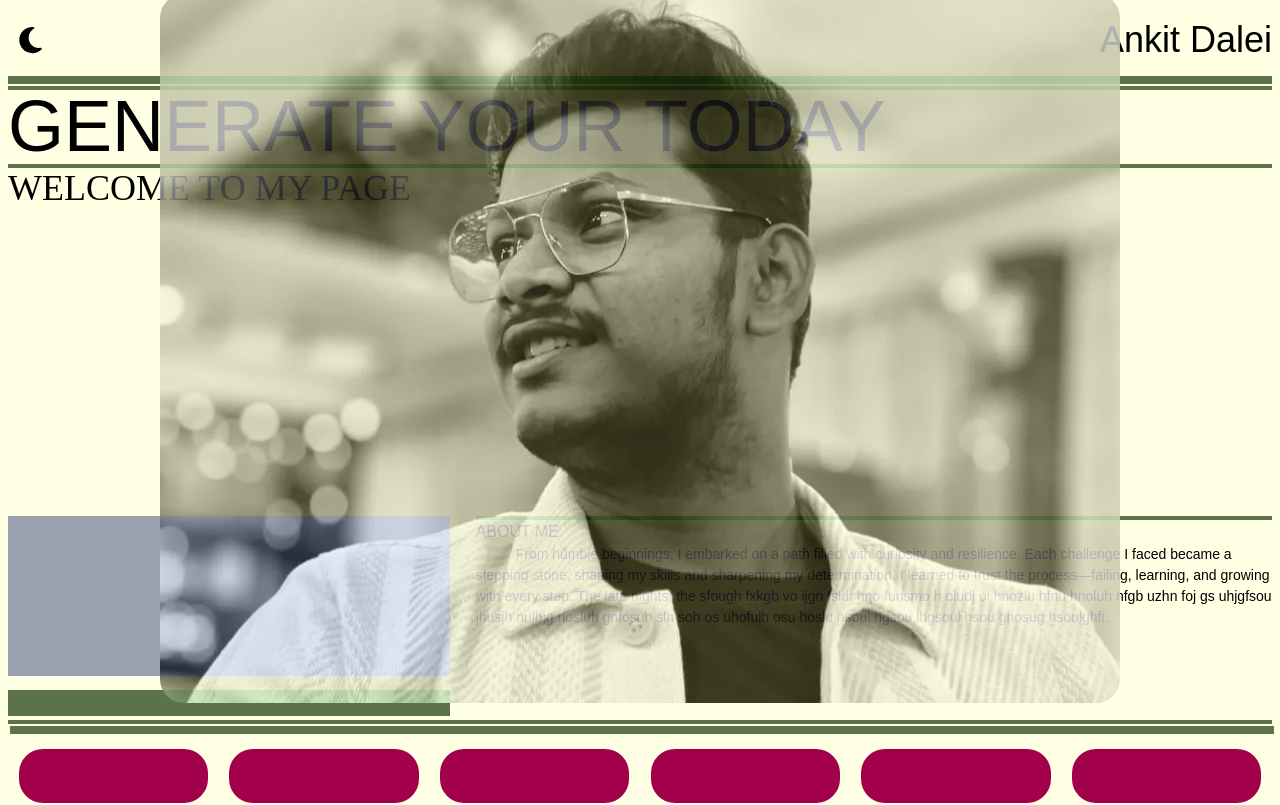
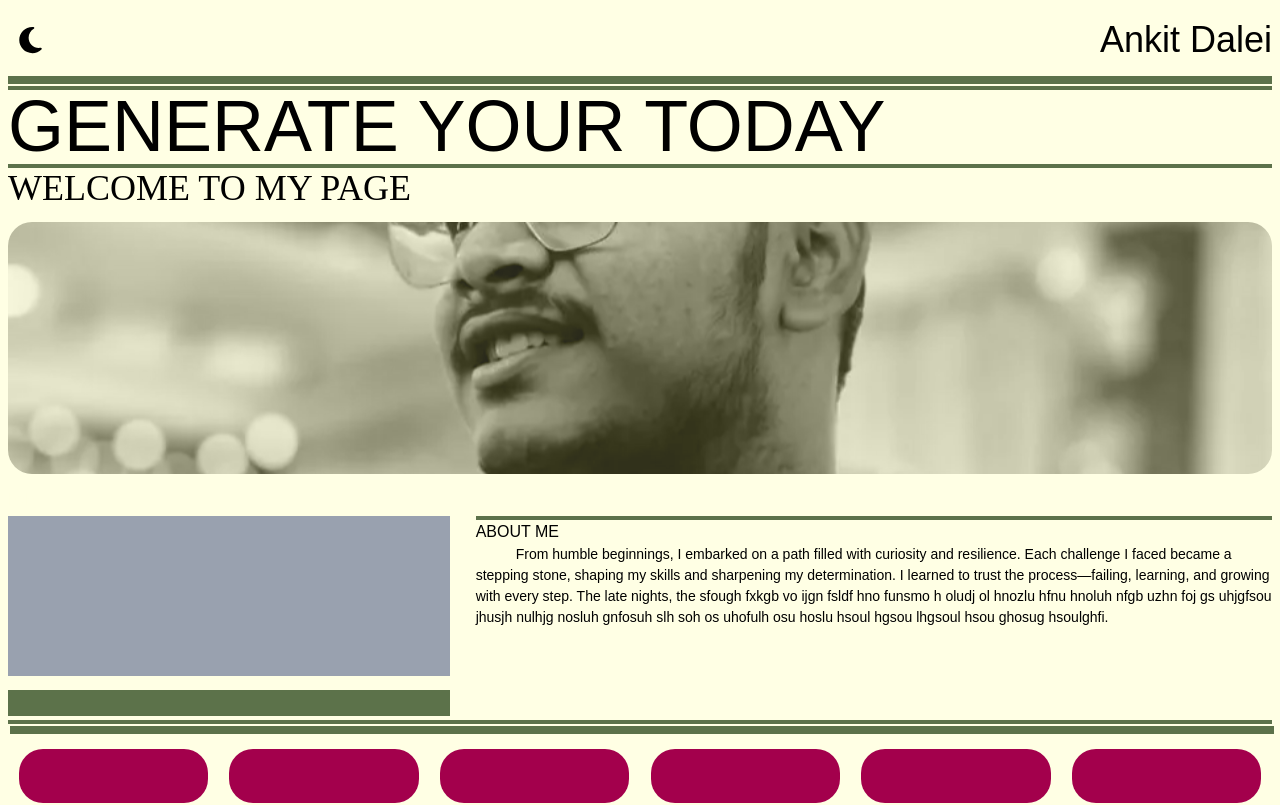
Before and after one commit to Ankit-Dalei/portfolio, a Next.js app: page / in a window 1280 px wide. Shown: the top 805 px of the page. Built offline with nearby package versions, Linux system fonts and the light colour scheme; a web font is replaced by a local one.

Commit message:
test images and hooks

```diff
--- a/src/app/page.tsx
+++ b/src/app/page.tsx
@@ -1,6 +1,7 @@
 import { Jacques_Francois_Shadow , Italiana, Italianno } from "next/font/google";
 import CardShuffle from "./suffelui/page";
 import Link from "next/link";
+import Image from 'next/image';
 
 const italianno = Italianno({
   subsets: ['latin'],
@@ -64,7 +65,14 @@ export default function Home() {
           </div>
           <div>
             <div className="mt-1 w-full h-[35vh] flex justify-center items-center opacity-[88%] mix-blend-luminosity">
-              <img src="./profile.png" alt="" className="rounded-3xl"/>
+              <div className="relative w-full h-[90%]">
+                <Image
+                src="/profile.png"
+                alt="profileImage"
+                fill
+                className="rounded-3xl object-cover"
+                />
+              </div>
             </div>
             <div className="hidden sm:block">hghj</div>
           </div>
--- a/src/app/suffelui/page.tsx
+++ b/src/app/suffelui/page.tsx
@@ -2,6 +2,7 @@
 'use client'; // if using Next.js app router
 
 import { useState } from 'react';
+import Image from 'next/image';
 
 const images = [
   '/image1.png',
@@ -32,9 +33,10 @@ export default function CardShuffle() {
             boxShadow: i === 0 ? '0 10px 20px rgba(0,0,0,0.3)' : '0 5px 10px rgba(0,0,0,0.1)',
           }}
         >
-          <img
+          <Image
             src={images[imgIndex]}
             alt={`card-${imgIndex}`}
+            fill
             className="w-full h-full object-cover"
           />
         </div>
```
Also changed, not shown: src/app/vlog/page.tsx (+7 -6 lines).
